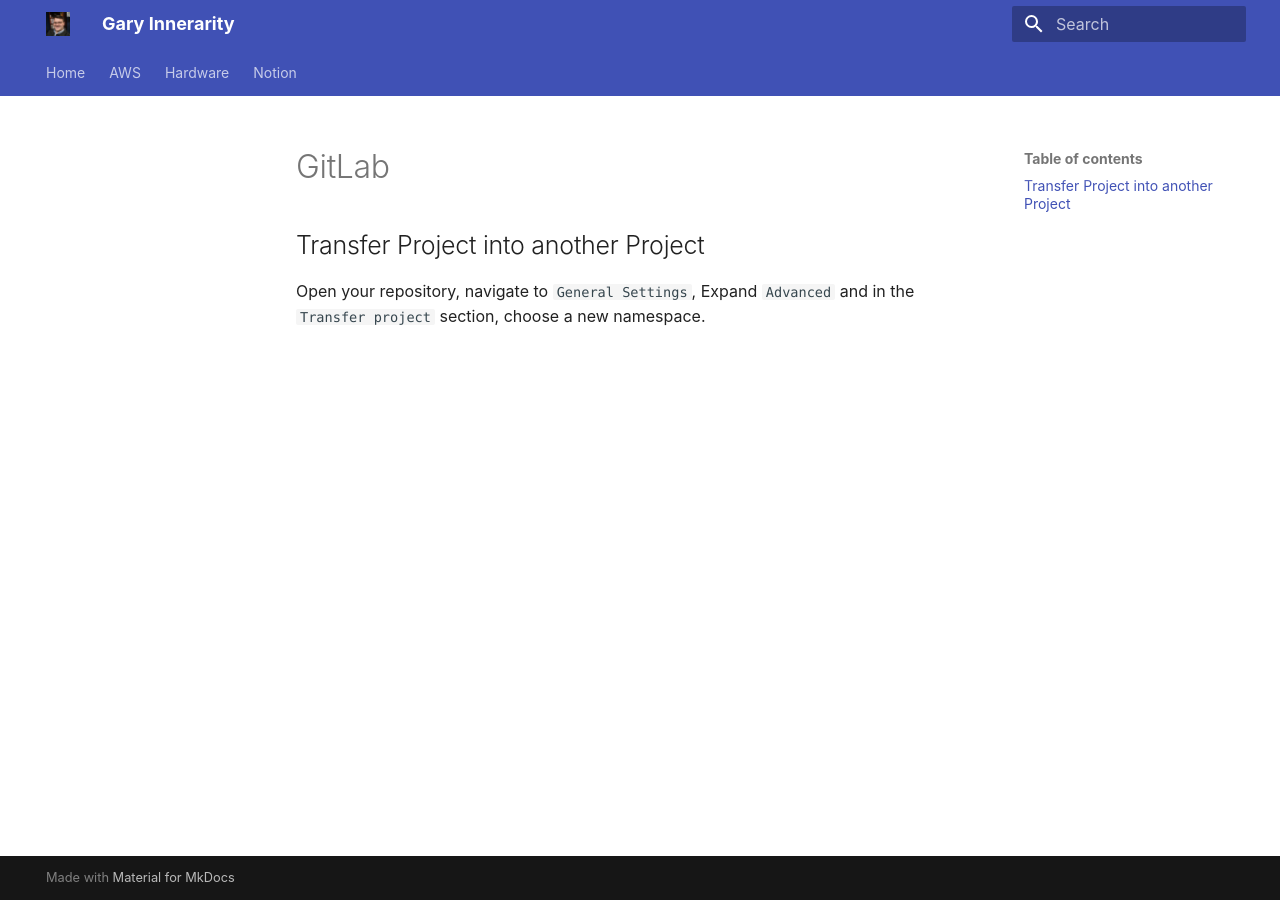
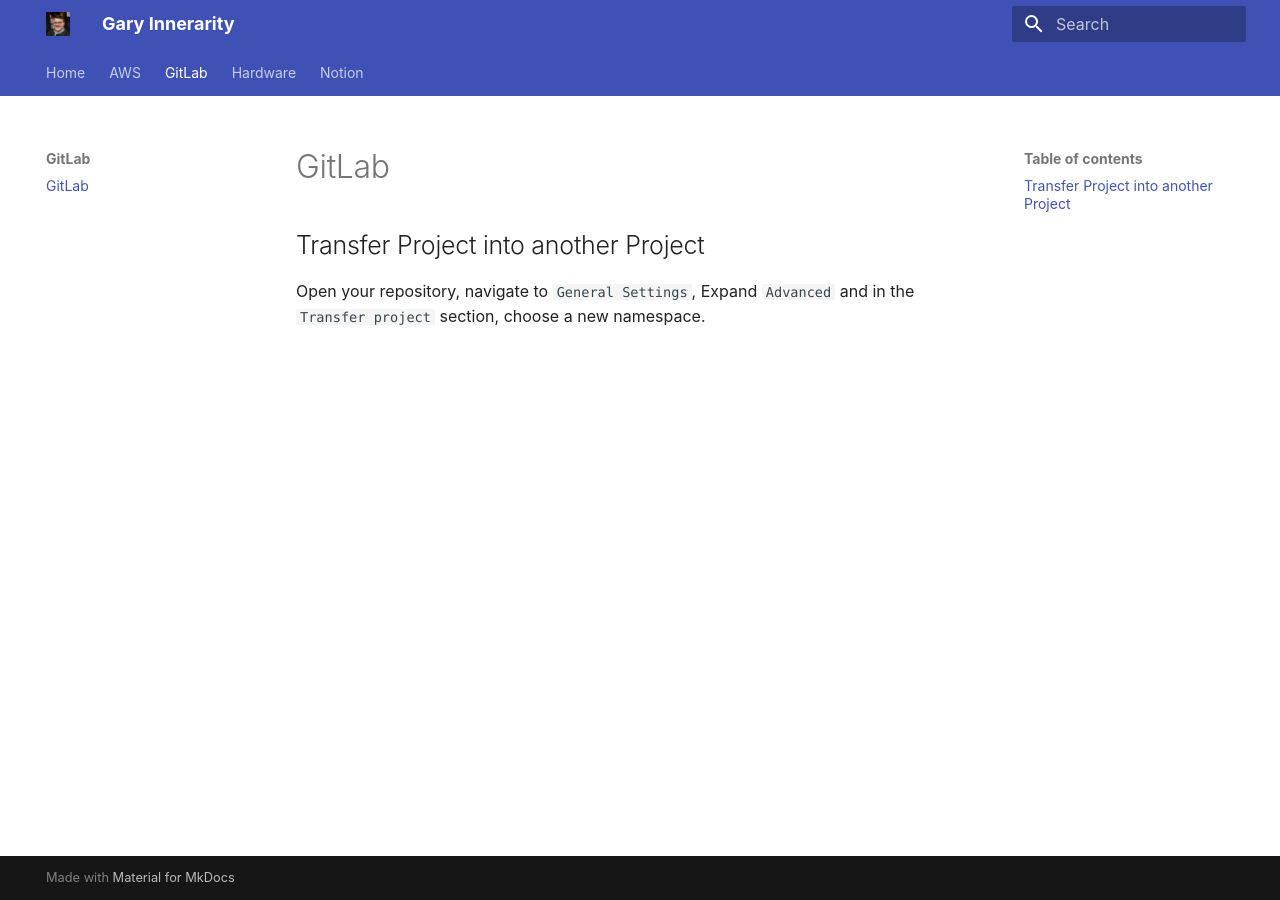
Before and after one commit to ospf2fullstack/garyinnerarity.com, an MkDocs documentation site: the page built from docs/gitlab/gitlab.md, in a window 1280 px wide. Built offline with MkDocs 1.6.1 and Material for MkDocs 9.7.7, drawn with Linux system fonts in a browser that asks for light colours.

Commit message:
added gitlab nav

```diff
--- a/mkdocs.yml
+++ b/mkdocs.yml
@@ -36,6 +36,8 @@
   - Home: index.md
   - AWS:
     - "aws/AWS-IoT.md"
+  - GitLab:
+    - "gitlab/gitlab.md"
   - Hardware:
     - "hardware/compute_blade/compute_blade.md"
     - "hardware/raspberry_pi/raspberry_pi.md"
```
